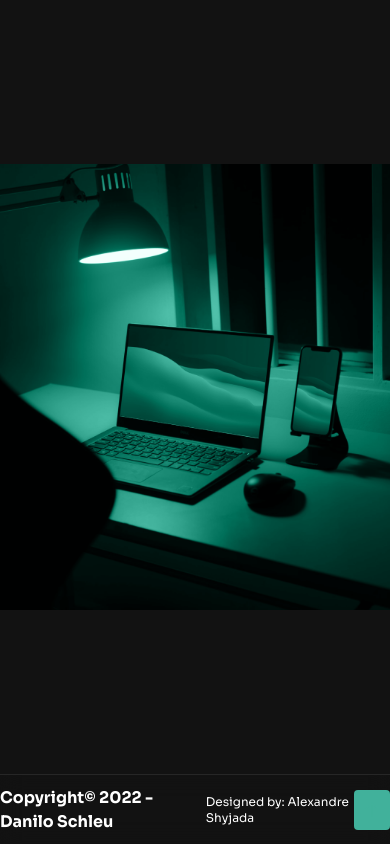
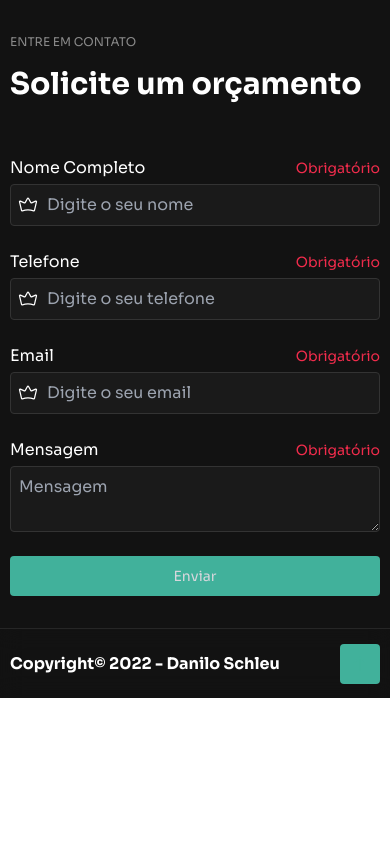
Before and after one commit to schleu/portfolio, a React (Vite) app: page / in a window 390 px wide. Shown: the part 4765-5609 px from the top of the page. After the commit the page ends 5463 px from the top, so only its background shows below. Built offline with nearby package versions, Linux system fonts and the light colour scheme.

Commit message:
Layout: contact and footer mobile

```diff
--- a/src/components/Contact/index.tsx
+++ b/src/components/Contact/index.tsx
@@ -8,7 +8,7 @@ export const Contact = () => {
   return (
     <div className="w-full flex justify-center">
       <div className="flex gap-20 items-center w-full max-w-screen-cut">
-        <img src={contactBanner} alt="" />
+        <img src={contactBanner} alt="" className="hidden sm:block" />
 
         <Container
           title="Solicite um orçamento"
@@ -22,18 +22,18 @@ export const Contact = () => {
               required
               disabled
             />
-            <div className="flex gap-6">
+            <div className="flex flex-col sm:flex-row gap-6">
               <Input
                 type={"tel"}
                 label="Telefone"
-                placeholder="Digite o seu nome"
+                placeholder="Digite o seu telefone"
                 required
                 disabled
               />
               <Input
                 type={"email"}
-                label="email"
-                placeholder="Digite o seu nome"
+                label="Email"
+                placeholder="Digite o seu email"
                 required
                 disabled
               />
--- a/src/components/Footer/index.tsx
+++ b/src/components/Footer/index.tsx
@@ -4,11 +4,11 @@ import { Button } from "../Button";
 export const Footer = () => {
   return (
     <div className="w-full h-[70px] flex justify-center items-center bg-[#12121280] backdrop-blur-md border-t border-[#262626]">
-      <div className="w-full max-w-[1234px] flex justify-between items-center font-bold h-full">
+      <div className="w-full max-w-[1234px] flex justify-between items-center font-bold h-full px-2.5 sm:px-0">
         <div className="flex gap-2.5 items-center cursor-default">
           Copyright© 2022 - Danilo Schleu
         </div>
-        <div className="flex items-center font-normal text-xs cursor-default">
+        <div className="hidden /*flex*/ items-center font-normal text-xs cursor-default">
           Designed by: Alexandre Shyjada
         </div>
 
--- a/src/components/TextArea/index.tsx
+++ b/src/components/TextArea/index.tsx
@@ -12,9 +12,8 @@ export const Textarea = ({ label, placeholder, ...props }: iInputProps) => (
     <div className="flex items-center relative">
       <textarea
         {...props}
-        cols={30}
-        rows={10}
         className="w-full p-2  rounded bg-[#1A1A1A] border-[#333333] border "
+        placeholder={placeholder || label}
       ></textarea>
     </div>
   </Label>
```
